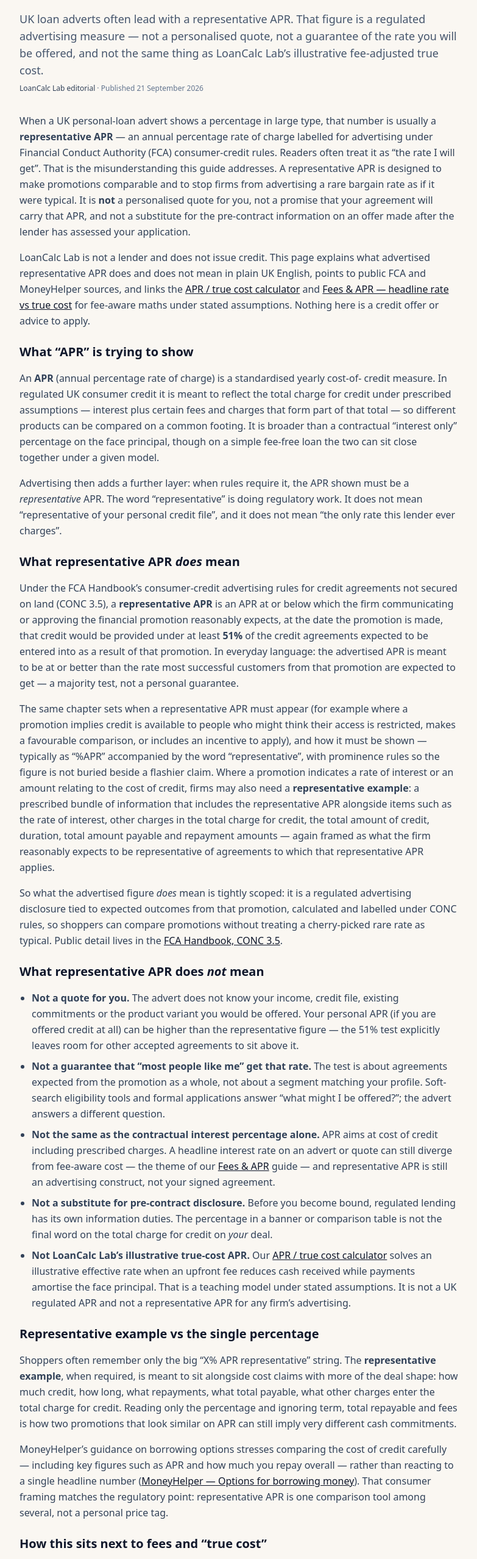
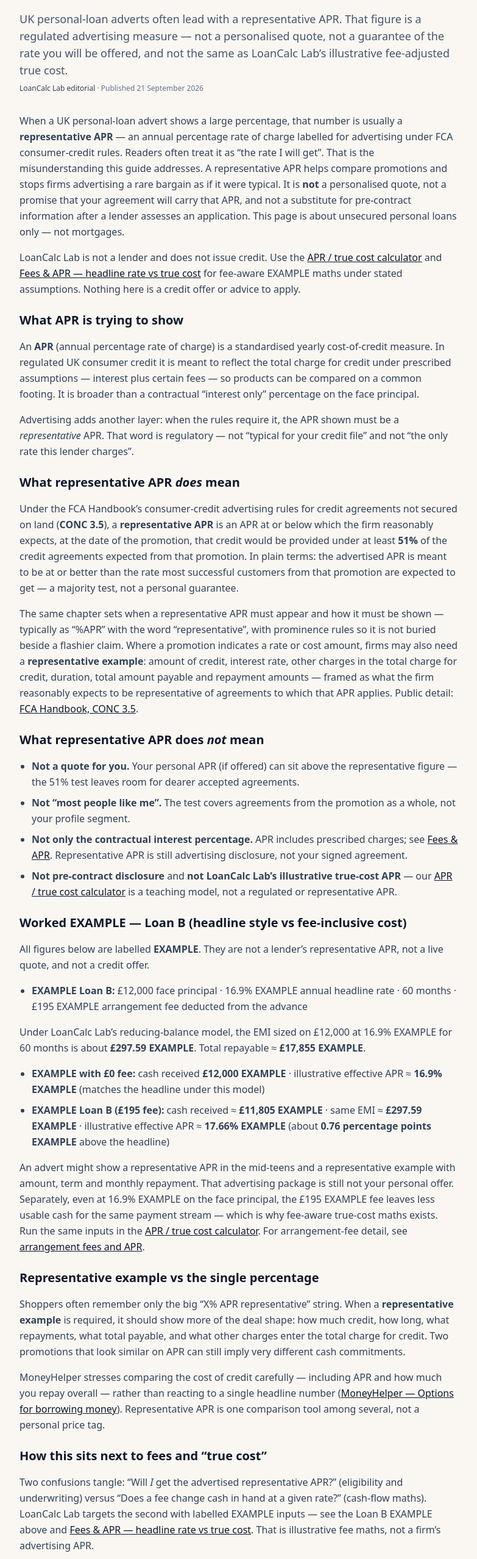
Before and after one commit to Roderz-89/loancalc-lab, a Next.js app: page /guides/representative-apr in a window 1280 px wide. Shown: the part 241-2797 px from the top of the page at 61% size, without its empty margins (248-1031 px from the left). Built offline with nearby package versions, Linux system fonts and the light colour scheme.

Commit message:
Guide: representative-apr — Loan B EXAMPLE vs advertising APR
UK personal-loan representative APR (CONC 3.5 / 51% test) with Loan B
(£12,000 · 16.9% · 60 · £195) fee-inclusive contrast; MoneyHelper/FCA;
updated 2026-09-21.

```diff
--- a/src/app/guides/representative-apr/page.tsx
+++ b/src/app/guides/representative-apr/page.tsx
@@ -6,7 +6,7 @@
 export const metadata: Metadata = {
   title: "Representative APR — what the advertised rate does and does not mean",
   description:
-    "UK guide to advertised representative APR: the 51% expectation test, representative examples, and why the figure on a loan advert is not a personalised quote for the reader.",
+    "UK guide to representative APR on personal-loan ads: the 51% expectation test, and a Loan B EXAMPLE (£12,000 · 16.9% · 60 months · £195 fee) contrasting headline figures with fee-inclusive true cost — not a personal quote.",
   alternates: { canonical: `${SITE.url}/guides/representative-apr` },
 };
 
@@ -14,7 +14,7 @@
   return (
     <ArticleLayout
       title="Representative APR — what the advertised rate does and does not mean"
-      description="UK loan adverts often lead with a representative APR. That figure is a regulated advertising measure — not a personalised quote, not a guarantee of the rate you will be offered, and not the same thing as LoanCalc Lab’s illustrative fee-adjusted true cost."
+      description="UK personal-loan adverts often lead with a representative APR. That figure is a regulated advertising measure — not a personalised quote, not a guarantee of the rate you will be offered, and not the same as LoanCalc Lab’s illustrative fee-adjusted true cost."
       crumbs={[
         { label: "Home", href: "/" },
         { label: "Guides", href: "/guides" },
@@ -30,20 +30,17 @@
       ]}
     >
       <p>
-        When a UK personal-loan advert shows a percentage in large type, that number is usually a{" "}
+        When a UK personal-loan advert shows a large percentage, that number is usually a{" "}
         <strong>representative APR</strong> — an annual percentage rate of charge labelled for
-        advertising under Financial Conduct Authority (FCA) consumer-credit rules. Readers often
-        treat it as “the rate I will get”. That is the misunderstanding this guide addresses. A
-        representative APR is designed to make promotions comparable and to stop firms from
-        advertising a rare bargain rate as if it were typical. It is <strong>not</strong> a
-        personalised quote for you, not a promise that your agreement will carry that APR, and not a
-        substitute for the pre-contract information on an offer made after the lender has assessed
-        your application.
+        advertising under FCA consumer-credit rules. Readers often treat it as “the rate I will get”.
+        That is the misunderstanding this guide addresses. A representative APR helps compare
+        promotions and stops firms advertising a rare bargain as if it were typical. It is{" "}
+        <strong>not</strong> a personalised quote, not a promise that your agreement will carry that
+        APR, and not a substitute for pre-contract information after a lender assesses an
+        application. This page is about unsecured personal loans only — not mortgages.
       </p>
       <p>
-        LoanCalc Lab is not a lender and does not issue credit. This page explains what advertised
-        representative APR does and does not mean in plain UK English, points to public FCA and
-        MoneyHelper sources, and links the{" "}
+        LoanCalc Lab is not a lender and does not issue credit. Use the{" "}
         <Link href="/calculators/apr-true-cost" className="text-slate-900 underline">
           APR / true cost calculator
         </Link>{" "}
@@ -51,26 +48,22 @@
         <Link href="/guides/fees-apr-true-cost" className="text-slate-900 underline">
           Fees &amp; APR — headline rate vs true cost
         </Link>{" "}
-        for fee-aware maths under stated assumptions. Nothing here is a credit offer or advice to
-        apply.
+        for fee-aware EXAMPLE maths under stated assumptions. Nothing here is a credit offer or advice
+        to apply.
       </p>
 
-      <h2 className="text-xl font-semibold text-slate-900 pt-2">
-        What “APR” is trying to show
-      </h2>
+      <h2 className="text-xl font-semibold text-slate-900 pt-2">What APR is trying to show</h2>
       <p>
-        An <strong>APR</strong> (annual percentage rate of charge) is a standardised yearly cost-of-
-        credit measure. In regulated UK consumer credit it is meant to reflect the total charge for
-        credit under prescribed assumptions — interest plus certain fees and charges that form part
-        of that total — so different products can be compared on a common footing. It is broader
-        than a contractual “interest only” percentage on the face principal, though on a simple
-        fee-free loan the two can sit close together under a given model.
+        An <strong>APR</strong> (annual percentage rate of charge) is a standardised yearly
+        cost-of-credit measure. In regulated UK consumer credit it is meant to reflect the total
+        charge for credit under prescribed assumptions — interest plus certain fees — so products can
+        be compared on a common footing. It is broader than a contractual “interest only” percentage
+        on the face principal.
       </p>
       <p>
-        Advertising then adds a further layer: when rules require it, the APR shown must be a{" "}
-        <em>representative</em> APR. The word “representative” is doing regulatory work. It does not
-        mean “representative of your personal credit file”, and it does not mean “the only rate this
-        lender ever charges”.
+        Advertising adds another layer: when the rules require it, the APR shown must be a{" "}
+        <em>representative</em> APR. That word is regulatory — not “typical for your credit file” and
+        not “the only rate this lender charges”.
       </p>
 
       <h2 className="text-xl font-semibold text-slate-900 pt-2">
@@ -78,32 +71,21 @@
       </h2>
       <p>
         Under the FCA Handbook’s consumer-credit advertising rules for credit agreements not secured
-        on land (CONC 3.5), a <strong>representative APR</strong> is an APR at or below which the
-        firm communicating or approving the financial promotion reasonably expects, at the date the
-        promotion is made, that credit would be provided under at least <strong>51%</strong> of the
-        credit agreements expected to be entered into as a result of that promotion. In everyday
-        language: the advertised APR is meant to be at or better than the rate most successful
-        customers from that promotion are expected to get — a majority test, not a personal
+        on land (<strong>CONC 3.5</strong>), a <strong>representative APR</strong> is an APR at or
+        below which the firm reasonably expects, at the date of the promotion, that credit would be
+        provided under at least <strong>51%</strong> of the credit agreements expected from that
+        promotion. In plain terms: the advertised APR is meant to be at or better than the rate most
+        successful customers from that promotion are expected to get — a majority test, not a personal
         guarantee.
       </p>
       <p>
-        The same chapter sets when a representative APR must appear (for example where a promotion
-        implies credit is available to people who might think their access is restricted, makes a
-        favourable comparison, or includes an incentive to apply), and how it must be shown —
-        typically as “%APR” accompanied by the word “representative”, with prominence rules so the
-        figure is not buried beside a flashier claim. Where a promotion indicates a rate of interest
-        or an amount relating to the cost of credit, firms may also need a{" "}
-        <strong>representative example</strong>: a prescribed bundle of information that includes the
-        representative APR alongside items such as the rate of interest, other charges in the total
-        charge for credit, the total amount of credit, duration, total amount payable and repayment
-        amounts — again framed as what the firm reasonably expects to be representative of
-        agreements to which that representative APR applies.
-      </p>
-      <p>
-        So what the advertised figure <em>does</em> mean is tightly scoped: it is a regulated
-        advertising disclosure tied to expected outcomes from that promotion, calculated and labelled
-        under CONC rules, so shoppers can compare promotions without treating a cherry-picked rare
-        rate as typical. Public detail lives in the{" "}
+        The same chapter sets when a representative APR must appear and how it must be shown —
+        typically as “%APR” with the word “representative”, with prominence rules so it is not buried
+        beside a flashier claim. Where a promotion indicates a rate or cost amount, firms may also
+        need a <strong>representative example</strong>: amount of credit, interest rate, other charges
+        in the total charge for credit, duration, total amount payable and repayment amounts —
+        framed as what the firm reasonably expects to be representative of agreements to which that
+        APR applies. Public detail:{" "}
         <a
           href="https://www.handbook.fca.org.uk/handbook/CONC/3/5.html"
           className="text-slate-900 underline"
@@ -120,58 +102,91 @@
       </h2>
       <ul className="list-disc space-y-2 pl-5">
         <li>
-          <strong>Not a quote for you.</strong> The advert does not know your income, credit file,
-          existing commitments or the product variant you would be offered. Your personal APR (if
-          you are offered credit at all) can be higher than the representative figure — the 51% test
-          explicitly leaves room for other accepted agreements to sit above it.
+          <strong>Not a quote for you.</strong> Your personal APR (if offered) can sit above the
+          representative figure — the 51% test leaves room for dearer accepted agreements.
         </li>
         <li>
-          <strong>Not a guarantee that “most people like me” get that rate.</strong> The test is
-          about agreements expected from the promotion as a whole, not about a segment matching your
-          profile. Soft-search eligibility tools and formal applications answer “what might I be
-          offered?”; the advert answers a different question.
+          <strong>Not “most people like me”.</strong> The test covers agreements from the promotion
+          as a whole, not your profile segment.
         </li>
         <li>
-          <strong>Not the same as the contractual interest percentage alone.</strong> APR aims at
-          cost of credit including prescribed charges. A headline interest rate on an advert or
-          quote can still diverge from fee-aware cost — the theme of our{" "}
+          <strong>Not only the contractual interest percentage.</strong> APR includes prescribed
+          charges; see{" "}
           <Link href="/guides/fees-apr-true-cost" className="text-slate-900 underline">
             Fees &amp; APR
-          </Link>{" "}
-          guide — and representative APR is still an advertising construct, not your signed
-          agreement.
+          </Link>
+          . Representative APR is still advertising disclosure, not your signed agreement.
         </li>
         <li>
-          <strong>Not a substitute for pre-contract disclosure.</strong> Before you become bound,
-          regulated lending has its own information duties. The percentage in a banner or comparison
-          table is not the final word on the total charge for credit on <em>your</em> deal.
-        </li>
-        <li>
-          <strong>Not LoanCalc Lab’s illustrative true-cost APR.</strong> Our{" "}
+          <strong>Not pre-contract disclosure</strong> and{" "}
+          <strong>not LoanCalc Lab’s illustrative true-cost APR</strong> — our{" "}
           <Link href="/calculators/apr-true-cost" className="text-slate-900 underline">
             APR / true cost calculator
           </Link>{" "}
-          solves an illustrative effective rate when an upfront fee reduces cash received while
-          payments amortise the face principal. That is a teaching model under stated assumptions. It
-          is not a UK regulated APR and not a representative APR for any firm’s advertising.
+          is a teaching model, not a regulated or representative APR.
         </li>
       </ul>
+
+      <h2 className="text-xl font-semibold text-slate-900 pt-2">
+        Worked EXAMPLE — Loan B (headline style vs fee-inclusive cost)
+      </h2>
+      <p>
+        All figures below are labelled <strong>EXAMPLE</strong>. They are not a lender’s
+        representative APR, not a live quote, and not a credit offer.
+      </p>
+      <ul className="list-disc space-y-2 pl-5">
+        <li>
+          <strong>EXAMPLE Loan B:</strong> £12,000 face principal · 16.9% EXAMPLE annual headline
+          rate · 60 months · £195 EXAMPLE arrangement fee deducted from the advance
+        </li>
+      </ul>
+      <p>
+        Under LoanCalc Lab’s reducing-balance model, the EMI sized on £12,000 at 16.9% EXAMPLE for 60
+        months is about <strong>£297.59 EXAMPLE</strong>. Total repayable ≈{" "}
+        <strong>£17,855 EXAMPLE</strong>.
+      </p>
+      <ul className="list-disc space-y-2 pl-5">
+        <li>
+          <strong>EXAMPLE with £0 fee:</strong> cash received <strong>£12,000 EXAMPLE</strong> ·
+          illustrative effective APR ≈ <strong>16.9% EXAMPLE</strong> (matches the headline under
+          this model)
+        </li>
+        <li>
+          <strong>EXAMPLE Loan B (£195 fee):</strong> cash received ≈{" "}
+          <strong>£11,805 EXAMPLE</strong> · same EMI ≈ <strong>£297.59 EXAMPLE</strong> ·
+          illustrative effective APR ≈ <strong>17.66% EXAMPLE</strong> (about{" "}
+          <strong>0.76 percentage points EXAMPLE</strong> above the headline)
+        </li>
+      </ul>
+      <p>
+        An advert might show a representative APR in the mid-teens and a representative example with
+        amount, term and monthly repayment. That advertising package is still not your personal
+        offer. Separately, even at 16.9% EXAMPLE on the face principal, the £195 EXAMPLE fee leaves
+        less usable cash for the same payment stream — which is why fee-aware true-cost maths exists.
+        Run the same inputs in the{" "}
+        <Link href="/calculators/apr-true-cost" className="text-slate-900 underline">
+          APR / true cost calculator
+        </Link>
+        . For arrangement-fee detail, see{" "}
+        <Link href="/guides/arrangement-fees-and-apr" className="text-slate-900 underline">
+          arrangement fees and APR
+        </Link>
+        .
+      </p>
 
       <h2 className="text-xl font-semibold text-slate-900 pt-2">
         Representative example vs the single percentage
       </h2>
       <p>
-        Shoppers often remember only the big “X% APR representative” string. The{" "}
-        <strong>representative example</strong>, when required, is meant to sit alongside cost claims
-        with more of the deal shape: how much credit, how long, what repayments, what total payable,
-        what other charges enter the total charge for credit. Reading only the percentage and
-        ignoring term, total repayable and fees is how two promotions that look similar on APR can
-        still imply very different cash commitments.
+        Shoppers often remember only the big “X% APR representative” string. When a{" "}
+        <strong>representative example</strong> is required, it should show more of the deal shape:
+        how much credit, how long, what repayments, what total payable, and what other charges enter
+        the total charge for credit. Two promotions that look similar on APR can still imply very
+        different cash commitments.
       </p>
       <p>
-        MoneyHelper’s guidance on borrowing options stresses comparing the cost of credit carefully —
-        including key figures such as APR and how much you repay overall — rather than reacting to a
-        single headline number (
+        MoneyHelper stresses comparing the cost of credit carefully — including APR and how much you
+        repay overall — rather than reacting to a single headline number (
         <a
           href="https://www.moneyhelper.org.uk/en/everyday-money/credit/options-for-borrowing-money"
           className="text-slate-900 underline"
@@ -180,34 +195,21 @@
         >
           MoneyHelper — Options for borrowing money
         </a>
-        ). That consumer framing matches the regulatory point: representative APR is one comparison
-        tool among several, not a personal price tag.
+        ). Representative APR is one comparison tool among several, not a personal price tag.
       </p>
 
       <h2 className="text-xl font-semibold text-slate-900 pt-2">
         How this sits next to fees and “true cost”
       </h2>
       <p>
-        Two different confusions often get tangled. First: “Will <em>I</em> get the advertised
-        representative APR?” — answered by eligibility and underwriting, not by the advert
-        percentage alone. Second: “Even at a given rate, does a fee change cash in hand and effective
-        cost?” — answered by cash-flow maths. LoanCalc Lab’s tools target the second question with
-        labelled EXAMPLE inputs. They do not claim to replicate a firm’s representative APR
-        calculation or the statutory APR on an agreement.
-      </p>
-      <p>
-        If you want to see how an arrangement fee can lift an illustrative effective yearly cost
-        above a headline interest rate while the contractual EMI stays sized on the face principal,
-        use the{" "}
-        <Link href="/calculators/apr-true-cost" className="text-slate-900 underline">
-          APR / true cost calculator
-        </Link>{" "}
-        and read{" "}
+        Two confusions tangle: “Will <em>I</em> get the advertised representative APR?” (eligibility
+        and underwriting) versus “Does a fee change cash in hand at a given rate?” (cash-flow maths).
+        LoanCalc Lab targets the second with labelled EXAMPLE inputs — see the Loan B EXAMPLE above
+        and{" "}
         <Link href="/guides/fees-apr-true-cost" className="text-slate-900 underline">
           Fees &amp; APR — headline rate vs true cost
         </Link>
-        . Keep that exercise separate from interpreting a lender’s advertising APR: one is illustrative
-        fee maths; the other is regulated promotion disclosure.
+        . That is illustrative fee maths, not a firm’s advertising APR.
       </p>
 
       <h2 className="text-xl font-semibold text-slate-900 pt-2">
@@ -217,22 +219,20 @@
         <li>Treat the figure as an advertising benchmark under the 51% expectation test — not as your quote.</li>
         <li>Read any representative example in full: amount, term, repayments, total payable, charges.</li>
         <li>Compare total amount repayable and fees, not the percentage string alone.</li>
-        <li>Use eligibility checkers where available before a hard application footprint, understanding they are still not the signed agreement.</li>
         <li>Prefer the lender’s pre-contract information and the APR on any actual offer over the banner rate.</li>
         <li>
-          Use LoanCalc Lab only for illustrative payment and fee-adjusted cost maths under stated
-          assumptions — never as a regulated disclosure.
+          Use LoanCalc Lab only for illustrative fee-adjusted cost maths under stated assumptions —
+          never as a regulated disclosure.
         </li>
       </ul>
 
       <h2 className="text-xl font-semibold text-slate-900 pt-2">Disclaimer</h2>
       <p>
-        This guide is illustrative educational material only. It is not personalised financial
-        advice, not a credit offer, and not a recommendation to take or refuse any loan. LoanCalc Lab
-        is not a lender. Representative APR, representative examples and statutory APR follow FCA
-        Handbook and related consumer-credit rules that can change; always rely on the current
-        handbook text and the lender’s own disclosures for your circumstances. EXAMPLE figures
-        elsewhere on this site are labelled and are not quotes for any reader.
+        This guide and all EXAMPLE figures are illustrative educational material only. They are not
+        personalised financial advice, not a credit offer, and not a recommendation to take or refuse
+        any loan. LoanCalc Lab is not a lender. Representative APR, representative examples and
+        statutory APR follow FCA Handbook and related consumer-credit rules that can change; always
+        rely on the current handbook text and the lender’s own disclosures for your circumstances.
       </p>
     </ArticleLayout>
   );
--- a/src/content/guides.ts
+++ b/src/content/guides.ts
@@ -136,7 +136,7 @@
     slug: "representative-apr",
     title: "Representative APR — what the advertised rate does and does not mean",
     description:
-      "UK guide to advertised representative APR: the 51% expectation test, representative examples, and why the figure on a loan advert is not a personalised quote for the reader.",
+      "UK guide to representative APR on personal-loan ads: the 51% expectation test, and a Loan B EXAMPLE (£12,000 · 16.9% · 60 months · £195 fee) contrasting headline figures with fee-inclusive true cost — not a personal quote.",
     href: "/guides/representative-apr",
     published: "2026-09-21",
     updated: "2026-09-21",
```
